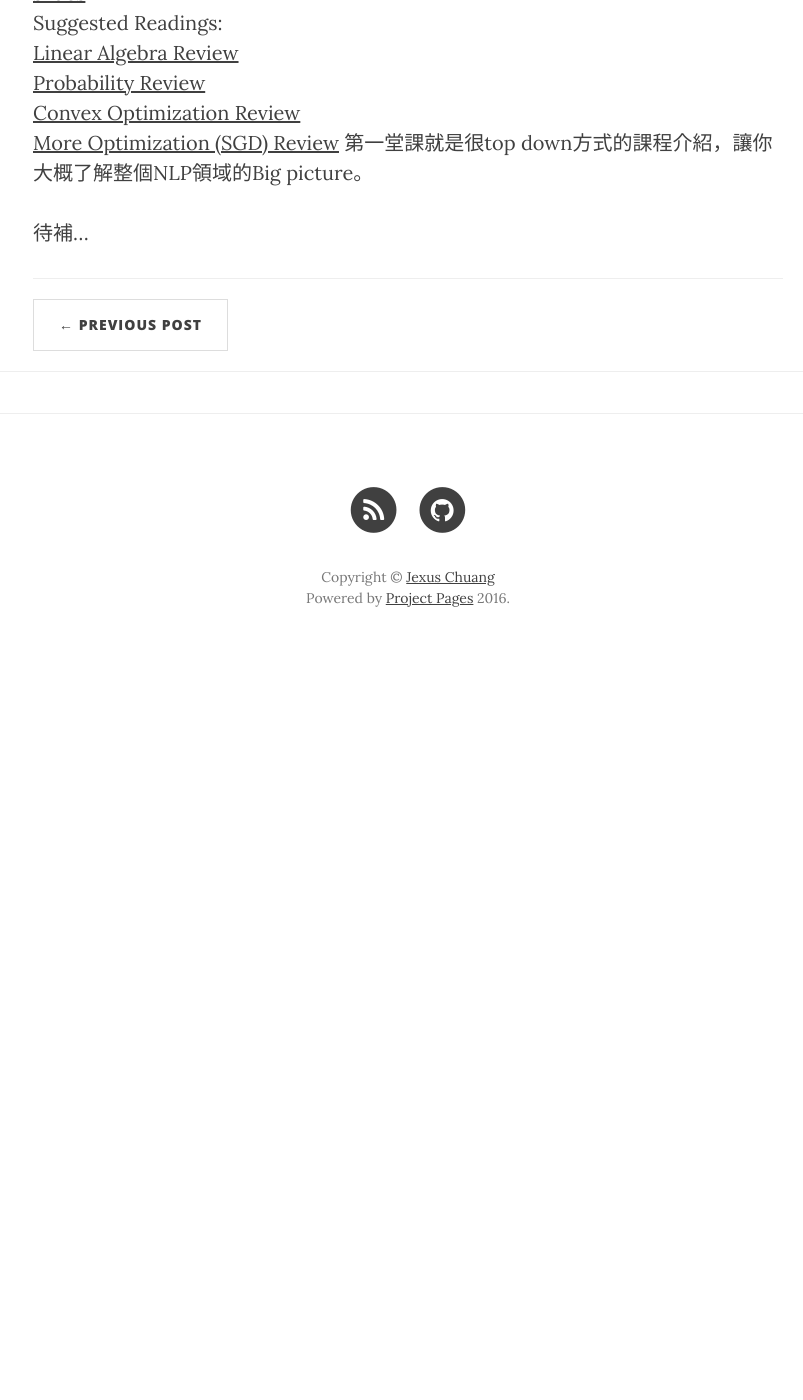
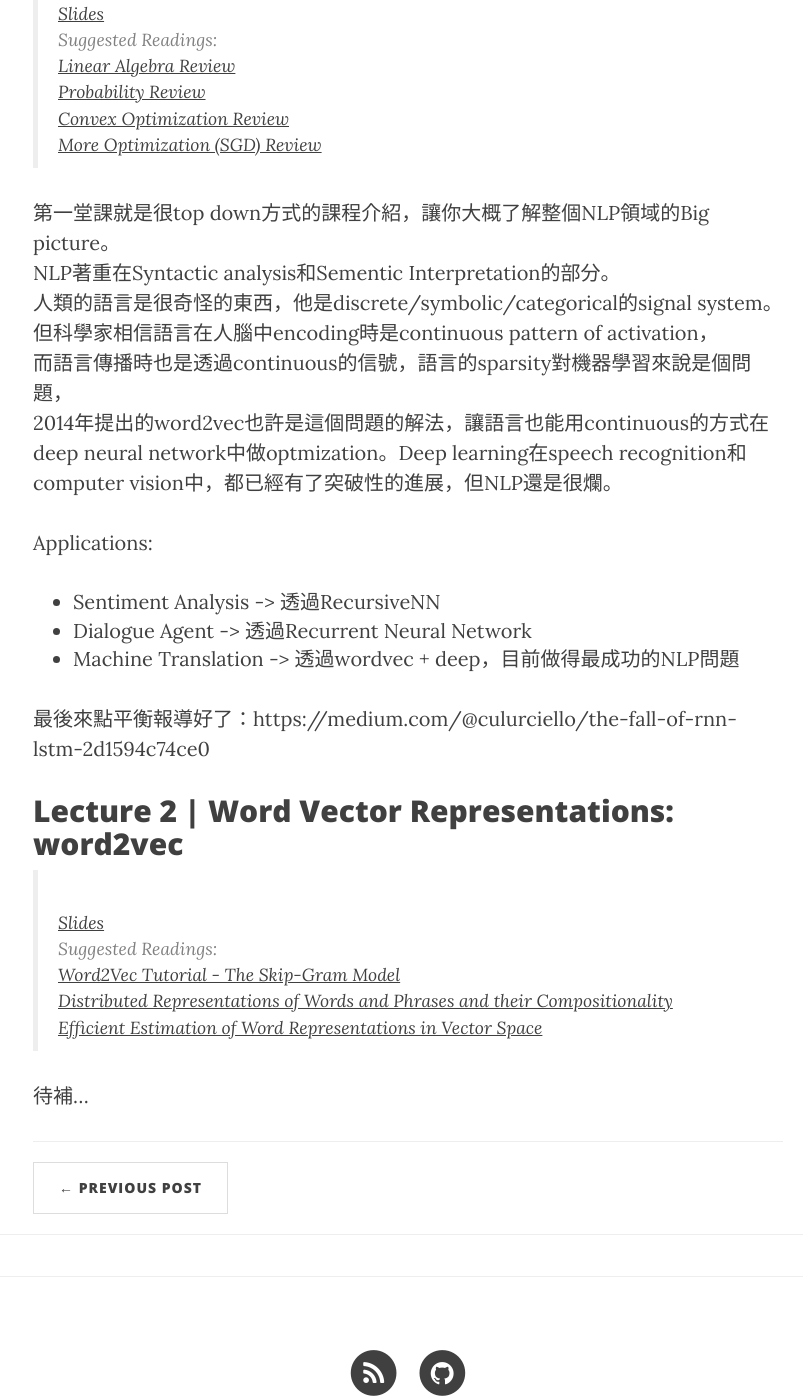
Before and after one commit to voidism/voidism.github.io, a Jekyll site: the page built from _posts/2018-03-21-Stanford-course-CS224n-notes.markdown, in a window 1280 px wide and 1400 px high, scrolled down 675 px. Shown: the whole window, without its empty margins (232-1035 px from the left). Built offline with Jekyll 4.4.1, drawn with Linux system fonts in a browser that asks for light colours; nearby versions of some CDN libraries; comment, search, counter and statistics services are not loaded; before the commit the page ends 1349 px from its top, so only the background shows below that; some of the changed text lies outside the part shown.

Commit message:
add some MC2

```diff
--- a/_posts/2018-03-21-Stanford-course-CS224n-notes.markdown
+++ b/_posts/2018-03-21-Stanford-course-CS224n-notes.markdown
@@ -7,15 +7,35 @@ subtitle:   CS224n (NLP with DL) 課程筆記
 category:  note
 ---
 
-所有課程影片：https://www.youtube.com/playlist?list=PL3FW7Lu3i5Jsnh1rnUwq_TcylNr7EkRe
+>所有課程影片：https://www.youtube.com/playlist?list=PL3FW7Lu3i5Jsnh1rnUwq_TcylNr7EkRe
 
-## Lecture 1: Introduction to NLP and Deep Learning
-[slides](http://web.stanford.edu/class/cs224n/lectures/lecture1.pdf)
-Suggested Readings:
+## Lecture 1 | Introduction to NLP and Deep Learning
+> [Slides](http://web.stanford.edu/class/cs224n/lectures/lecture1.pdf)
+> Suggested Readings:
 [Linear Algebra Review](http://web.stanford.edu/class/cs224n/readings/cs229-linalg.pdf)
 [Probability Review](http://web.stanford.edu/class/cs224n/readings/cs229-prob.pdf)
 [Convex Optimization Review](http://web.stanford.edu/class/cs224n/readings/cs229-cvxopt.pdf)
 [More Optimization (SGD) Review](http://cs231n.github.io/optimization-1/)
+
 第一堂課就是很top down方式的課程介紹，讓你大概了解整個NLP領域的Big picture。
+NLP著重在Syntactic analysis和Sementic Interpretation的部分。
+人類的語言是很奇怪的東西，他是discrete/symbolic/categorical的signal system。
+但科學家相信語言在人腦中encoding時是continuous pattern of activation，
+而語言傳播時也是透過continuous的信號，語言的sparsity對機器學習來說是個問題，
+2014年提出的word2vec也許是這個問題的解法，讓語言也能用continuous的方式在deep neural network中做optmization。Deep learning在speech recognition和computer vision中，都已經有了突破性的進展，但NLP還是很爛。
+
+Applications:
+- Sentiment Analysis -> 透過RecursiveNN
+- Dialogue Agent -> 透過Recurrent Neural Network
+- Machine Translation -> 透過wordvec + deep，目前做得最成功的NLP問題
+
+最後來點平衡報導好了：https://medium.com/@culurciello/the-fall-of-rnn-lstm-2d1594c74ce0
+
+## Lecture 2 | Word Vector Representations: word2vec
+>[Slides](http://web.stanford.edu/class/cs224n/lectures/lecture2.pdf)
+>Suggested Readings:
+[Word2Vec Tutorial - The Skip-Gram Model](http://mccormickml.com/2016/04/19/word2vec-tutorial-the-skip-gram-model/)
+[Distributed Representations of Words and Phrases and their Compositionality](http://papers.nips.cc/paper/5021-distributed-representations-of-words-and-phrases-and-their-compositionality.pdf)
+[Efficient Estimation of Word Representations in Vector Space](http://arxiv.org/pdf/1301.3781.pdf)
 
 待補...
```
Also changed, not shown: _posts/2018-03-20-電子學筆記.markdown (+8 -1 lines).
